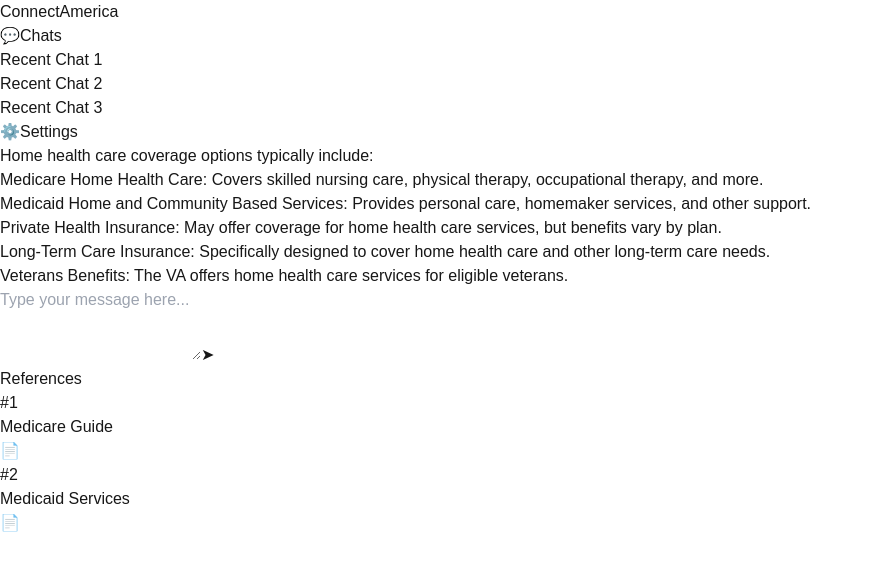
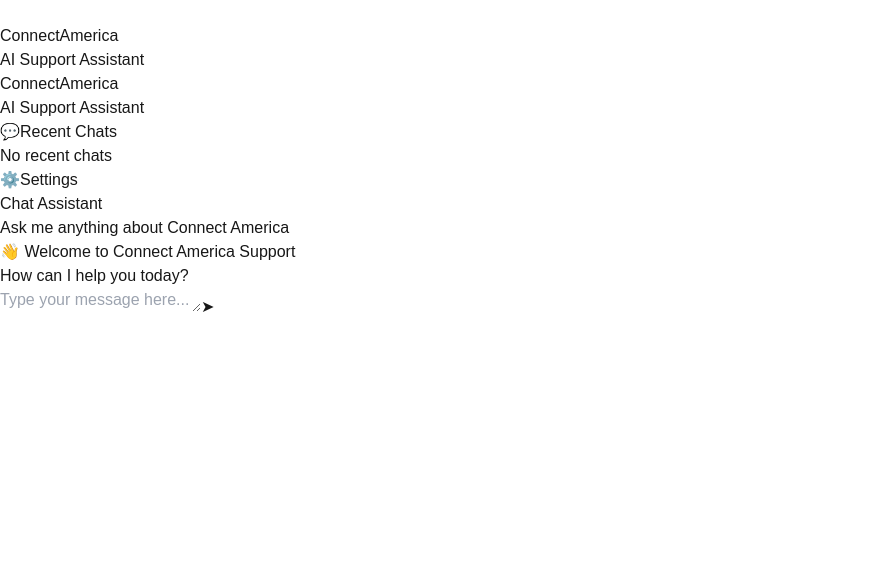
Before and after one commit to prateeka0507/connect_america, a Next.js app: page / in a window 1280 px wide. Shown: the top 570 px of the page, without its empty margins (0-873 px from the left). Built offline with nearby package versions, Linux system fonts and the light colour scheme.

Commit message:
Update page.tsx

```diff
--- a/src/app/page.tsx
+++ b/src/app/page.tsx
@@ -1,93 +1,228 @@
-
+'use client';
+import { useState, useEffect, useRef } from 'react';
+import { useChat } from '@/hooks/useChat';
+import ReactMarkdown from 'react-markdown';
 
 export default function ChatPage() {
+  const { messages, sendMessage, loading, error: chatError } = useChat();
+  const [inputValue, setInputValue] = useState('');
+  const [error, setError] = useState<string | null>(null);
+  const [isSidebarOpen, setIsSidebarOpen] = useState(false);
+  const messagesEndRef = useRef<HTMLDivElement>(null);
+
+  const scrollToBottom = () => {
+    messagesEndRef.current?.scrollIntoView({ behavior: "smooth" });
+  };
+
+  useEffect(() => {
+    scrollToBottom();
+  }, [messages]);
+
+  const handleSubmit = async (e: React.FormEvent) => {
+    e.preventDefault();
+    const trimmedInput = inputValue.trim();
+
+    if (!trimmedInput) return;
+
+    setError(null);
+
+    try {
+      await sendMessage(trimmedInput);
+      setInputValue('');
+    } catch (error) {
+      console.error('Error in handleSubmit:', error);
+      setError(error instanceof Error ? error.message : 'An error occurred');
+    }
+  };
+
+  const handleKeyDown = (e: React.KeyboardEvent) => {
+    if ((e.ctrlKey || e.metaKey) && e.key === 'Enter') {
+      handleSubmit(e);
+    }
+  };
+
   return (
-    <div className="flex h-screen">
-      {/* Left Sidebar */}
-      <div className="w-64 bg-[#0A0F5C] text-white p-4">
-        <div className="mb-8">
-          <h1 className="text-2xl font-bold">ConnectAmerica</h1>
+    <div className="flex h-screen relative">
+      {/* Mobile Header - Updated with dark blue theme */}
+      <div className="lg:hidden fixed top-0 left-0 right-0 h-14 bg-[#0A0F5C] z-40 flex items-center px-4">
+        <button
+          onClick={() => setIsSidebarOpen(!isSidebarOpen)}
+          className="p-1.5 hover:bg-blue-900 rounded-lg"
+        >
+          <svg className="w-6 h-6 text-white" fill="none" stroke="currentColor" viewBox="0 0 24 24">
+            <path strokeLinecap="round" strokeLinejoin="round" strokeWidth={2} d="M4 6h16M4 12h16M4 18h16" />
+          </svg>
+        </button>
+        <div className="ml-4">
+          <h1 className="text-lg font-bold text-white">ConnectAmerica</h1>
+          <p className="text-sm text-gray-300">AI Support Assistant</p>
+        </div>
       </div>
 
-        {/* Chat Navigation */}
-        <nav>
-          <div className="flex items-center gap-2 mb-6">
-            <span className="text-teal-400">💬</span>
-            <span className="text-teal-400">Chats</span>
+      {/* Left Sidebar - Updated for mobile */}
+      <div className={`
+        ${isSidebarOpen ? 'translate-x-0' : '-translate-x-full'}
+        lg:translate-x-0
+        fixed lg:relative
+        w-64 h-full
+        bg-[#0A0F5C] text-white
+        transition-transform duration-300 ease-in-out
+        z-40 lg:z-auto
+        ${isSidebarOpen ? 'top-14 h-[calc(100%-56px)]' : 'top-0 h-full'}
+        lg:top-0 lg:h-full
+      `}>
+        <div className="p-4 flex flex-col h-full">
+          {/* Hide title on mobile since it's in the header */}
+          <div className="mb-8 hidden lg:block">
+            <h1 className="text-xl font-bold">ConnectAmerica</h1>
+            <p className="text-sm text-gray-300 mt-2">AI Support Assistant</p>
           </div>
 
-          {/* Recent Chats List */}
-          <div className="space-y-4">
-            <div className="hover:bg-blue-900 p-2 rounded">Recent Chat 1</div>
-            <div className="hover:bg-blue-900 p-2 rounded">Recent Chat 2</div>
-            <div className="hover:bg-blue-900 p-2 rounded">Recent Chat 3</div>
+          <nav className="flex-1">
+            <div className="flex items-center gap-2 mb-4">
+              <span className="text-teal-400">💬</span>
+              <span className="text-teal-400 font-semibold">Recent Chats</span>
+            </div>
+
+            <div className="space-y-2">
+              {messages.length > 0 ? (
+                messages
+                  .filter(msg => msg.role === 'user')
+                  .slice(-5)
+                  .map((msg, idx) => (
+                    <div key={idx} className="p-2 rounded hover:bg-blue-900 cursor-pointer truncate text-sm">
+                      {msg.content}
+                    </div>
+                  ))
+              ) : (
+                <div className="text-gray-400 text-sm">No recent chats</div>
+              )}
             </div>
           </nav>
 
-        {/* Settings at bottom */}
-        <div className="absolute bottom-4 flex items-center gap-2">
+          <div className="mt-auto pt-4 border-t border-gray-700">
+            <div className="flex items-center gap-2 text-sm text-gray-300 hover:text-white cursor-pointer">
               <span>⚙️</span>
               <span>Settings</span>
             </div>
           </div>
-
-      {/* Main Chat Area */}
-      <div className="flex-1 flex flex-col bg-gray-200">
-        {/* Chat Messages Area */}
-        <div className="flex-1 p-6 overflow-y-auto">
-          {/* Example Message */}
-          <div className="bg-gray-50 shadow-md p-6 rounded-lg max-w-3xl mb-4">
-            <h2 className="font-bold mb-4 text-lg text-gray-800">Home health care coverage options typically include:</h2>
-            <ol className="list-decimal pl-6 space-y-3 text-gray-700">
-              <li>Medicare Home Health Care: Covers skilled nursing care, physical therapy, occupational therapy, and more.</li>
-              <li>Medicaid Home and Community Based Services: Provides personal care, homemaker services, and other support.</li>
-              <li>Private Health Insurance: May offer coverage for home health care services, but benefits vary by plan.</li>
-              <li>Long-Term Care Insurance: Specifically designed to cover home health care and other long-term care needs.</li>
-              <li>Veterans Benefits: The VA offers home health care services for eligible veterans.</li>
-            </ol>
         </div>
       </div>
 
-        {/* Message Input */}
-        <div className="border-t p-4 bg-gray-100">
-          <div className="relative">
+      {/* Main Chat Area - Adjusted for mobile header */}
+      <div className="flex-1 flex flex-col w-full lg:w-auto">
+        {/* Desktop Header - Hidden on mobile */}
+        <div className="hidden lg:block bg-white py-4 px-6">
+          <h2 className="text-lg font-semibold text-gray-800">Chat Assistant</h2>
+          <p className="text-sm text-gray-500">Ask me anything about Connect America</p>
+        </div>
+
+        {/* Messages Area - Adjusted top padding for mobile */}
+        <div className="flex-1 bg-gray-50 overflow-y-auto px-2 sm:px-4
+          pt-14 lg:pt-0" // Added top padding for mobile header
+        >
+          {messages.length === 0 && (
+            <div className="text-center text-gray-500 mt-10 px-4">
+              <p className="text-lg">👋 Welcome to Connect America Support</p>
+              <p className="text-sm mt-2">How can I help you today?</p>
+            </div>
+          )}
+
+          {messages.map((message, index) => (
+            <div
+              key={`${message.role}-${index}`}
+              className={`${
+                message.role === 'assistant'
+                  ? 'bg-white'
+                  : 'bg-[#F5F7FF]'
+              } py-3 sm:py-4 px-3 sm:px-4 mb-1`}
+            >
+              <div className="text-xs font-medium mb-1 text-gray-500">
+                {message.role === 'assistant' ? 'AI Assistant' : 'You'}
+              </div>
+              <div className="text-gray-700 prose prose-sm sm:prose-base prose-blue max-w-none">
+                {message.role === 'assistant' ? (
+                  <ReactMarkdown className="markdown-content">
+                    {message.content}
+                  </ReactMarkdown>
+                ) : (
+                  <div className="user-message text-sm sm:text-base">{message.content}</div>
+                )}
+              </div>
+            </div>
+          ))}
+
+          {/* Loading and Error states - Responsive */}
+          {loading && (
+            <div className="bg-white py-3 px-4">
+              <div className="flex items-center gap-2 text-gray-500 text-sm">
+                <div className="animate-spin">⟳</div>
+                <div>Processing your request...</div>
+              </div>
+            </div>
+          )}
+
+          {(error || chatError) && (
+            <div className="bg-red-50 py-3 px-4 text-red-600 text-sm">
+              {error || chatError}
+            </div>
+          )}
+          <div ref={messagesEndRef} />
+        </div>
+
+        {/* Input Area - With distinct background color */}
+        <div className="bg-[#F0F2FF]">
+          <form onSubmit={handleSubmit} className="relative flex items-center">
             <textarea
-              className="w-full p-3 pr-12 rounded-lg border border-gray-300 bg-white shadow-sm focus:ring-2 focus:ring-blue-500 focus:border-blue-500 resize-none
-              text-gray-800 text-base font-medium placeholder-gray-400"
+              className="w-full bg-[#F5F7FF] focus:bg-white
+              text-gray-800 text-base sm:text-lg font-medium placeholder-gray-400
+              border-0 outline-none resize-none
+              py-6 px-6 sm:px-8
+              min-h-[80px] sm:min-h-[100px] max-h-[300px]
+              overflow-auto transition-colors duration-200"
               placeholder="Type your message here..."
-              rows={3}
+              rows={1}
+              value={inputValue}
+              onChange={(e) => {
+                setInputValue(e.target.value);
+                e.target.style.height = 'inherit';
+                e.target.style.height = `${e.target.scrollHeight}px`;
+              }}
+              disabled={loading}
+              onKeyDown={(e) => {
+                if (e.key === 'Enter' && !e.shiftKey) {
+                  e.preventDefault();
+                  handleSubmit(e);
+                }
+              }}
             />
-            <button className="absolute bottom-3 right-3 bg-[#0A0F5C] text-white p-2 rounded-lg hover:bg-blue-900 transition-colors">
-              <span>➤</span>
+            <button
+              type="submit"
+              disabled={loading}
+              className="absolute right-5 sm:right-8
+              bg-[#0A0F5C] text-white
+              p-4 sm:p-5
+              rounded-lg hover:bg-blue-900
+              transition-colors disabled:opacity-50
+              flex items-center justify-center"
+            >
+              {loading ? (
+                <span className="animate-spin text-2xl">⟳</span>
+              ) : (
+                <span className="text-2xl">➤</span>
+              )}
             </button>
-          </div>
+          </form>
         </div>
       </div>
 
-      {/* Right Sidebar - References */}
-      <div className="w-64 border-l p-4 bg-gray-100">
-        <h2 className="text-xl font-bold mb-4 text-[#0A0F5C]">References</h2>
-        <div className="space-y-4">
-          <div className="p-4 border-2 border-teal-400 rounded-lg bg-teal-50/50">
-            <div className="flex justify-between items-start">
-              <div>
-                <div className="text-[#0A0F5C] font-bold text-lg">#1</div>
-                <div className="text-gray-900">Medicare Guide</div>
-              </div>
-              <span className="text-[#0A0F5C]">📄</span>
-            </div>
-          </div>
-          <div className="p-4 border-2 border-teal-400 rounded-lg bg-teal-50/50">
-            <div className="flex justify-between items-start">
-              <div>
-                <div className="text-[#0A0F5C] font-bold text-lg">#2</div>
-                <div className="text-gray-900">Medicaid Services</div>
-              </div>
-              <span className="text-[#0A0F5C]">📄</span>
-            </div>
-          </div>
-        </div>
-      </div>
+      {/* Overlay for mobile sidebar */}
+      {isSidebarOpen && (
+        <div
+          className="fixed inset-0 bg-black bg-opacity-50 z-30 lg:hidden"
+          onClick={() => setIsSidebarOpen(false)}
+        />
+      )}
     </div>
   );
 }
```
Lines whose indentation alone changed are shown as unchanged.
